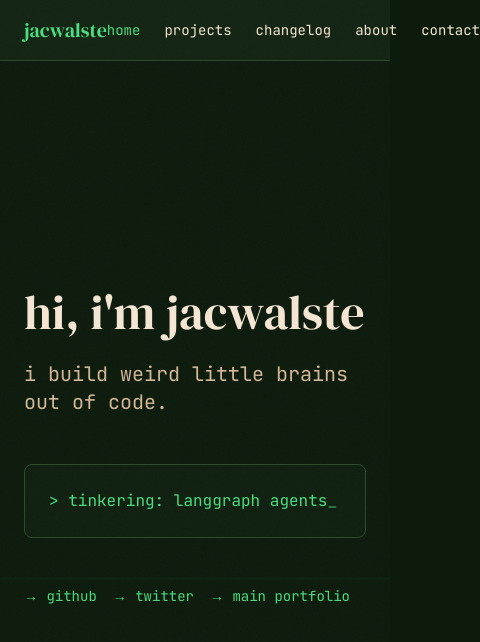
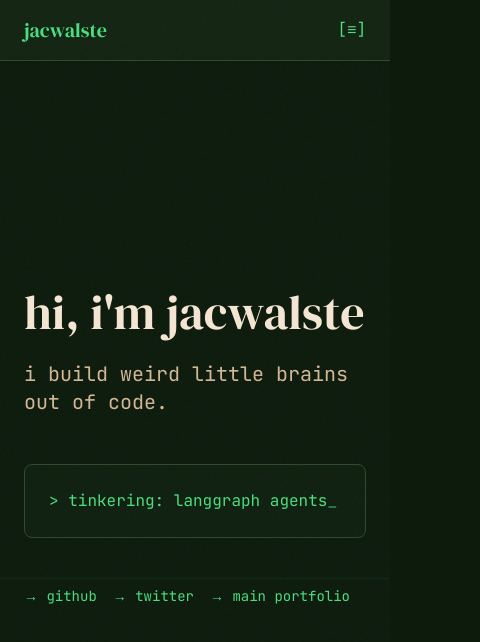
Before and after one commit to jacwalste/jacwalste.com, a Next.js app: page / in a window 390 px wide. Shown: the top 642 px of the page, 480 px wide, since content can reach past the window. Built offline with nearby package versions, Linux system fonts and the light colour scheme.

Commit message:
chore: configure Vercel deployment settings with security headers and add comprehensive README documentation, implement responsive mobile navigation with hamburger menu for improved accessibility across all device sizes

```diff
--- a/src/components/Navigation.tsx
+++ b/src/components/Navigation.tsx
@@ -2,6 +2,7 @@
 
 import Link from "next/link";
 import { usePathname } from "next/navigation";
+import { useState } from "react";
 
 const navItems = [
   { href: "/", label: "home" },
@@ -13,6 +14,7 @@ const navItems = [
 
 export default function Navigation() {
   const pathname = usePathname();
+  const [mobileMenuOpen, setMobileMenuOpen] = useState(false);
 
   return (
     <nav className="border-b border-forest-medium bg-forest-dark/50 backdrop-blur-sm">
@@ -24,7 +26,8 @@ export default function Navigation() {
           >
             jacwalste
           </Link>
-          <div className="flex gap-6">
+
+          <div className="hidden gap-4 sm:flex md:gap-6">
             {navItems.map((item) => (
               <Link
                 key={item.href}
@@ -39,7 +42,34 @@ export default function Navigation() {
               </Link>
             ))}
           </div>
+
+          <button
+            className="sm:hidden font-mono text-terminal-green"
+            onClick={() => setMobileMenuOpen(!mobileMenuOpen)}
+            aria-label="Toggle menu"
+          >
+            {mobileMenuOpen ? "[×]" : "[≡]"}
+          </button>
         </div>
+
+        {mobileMenuOpen && (
+          <div className="mt-4 flex flex-col gap-3 border-t border-forest-medium pt-4 sm:hidden">
+            {navItems.map((item) => (
+              <Link
+                key={item.href}
+                href={item.href}
+                onClick={() => setMobileMenuOpen(false)}
+                className={`font-mono text-sm transition-colors ${
+                  pathname === item.href
+                    ? "text-terminal-green"
+                    : "text-amber-cream hover:text-amber-warm"
+                }`}
+              >
+                → {item.label}
+              </Link>
+            ))}
+          </div>
+        )}
       </div>
     </nav>
   );
```
Also changed, not shown: vercel.json (added), 1 other file (tests, documents, lock files or other folders).
